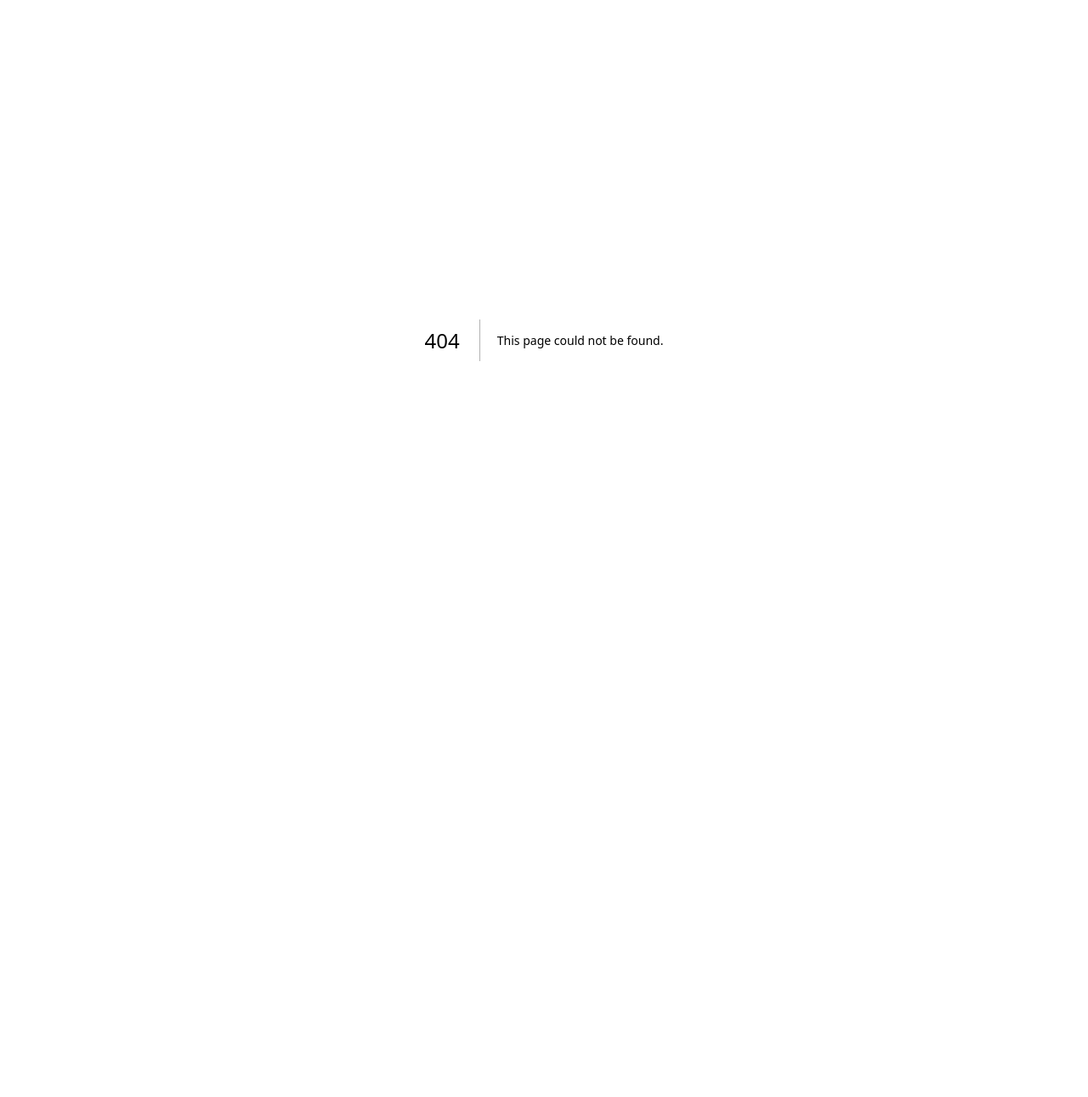
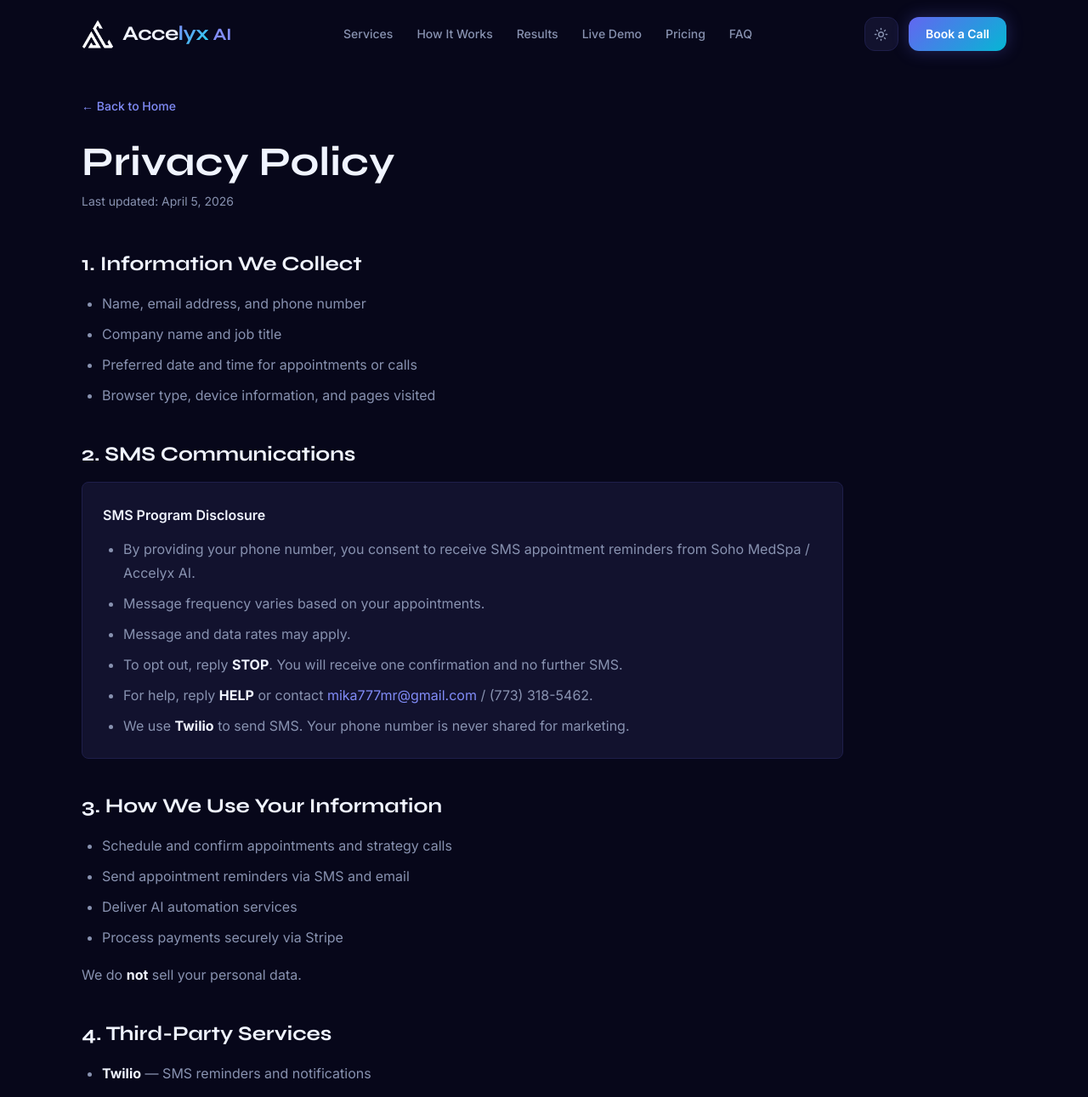
Before and after one commit to MirlanR/accelyx-website, a Next.js app: page /privacy-policy in a window 1280 px wide. Before the commit this address had no page. Shown: the top 1291 px of the page at 85% size. Before the commit the page ends 800 px from the top, so only its background shows below. Built offline with nearby package versions, Linux system fonts and the light colour scheme.

Commit message:
Add privacy-policy page with SMS/Twilio disclosure for Twilio A2P registration

```diff
--- /dev/null
+++ b/src/app/privacy-policy/page.tsx
@@ -0,0 +1,80 @@
+import Link from "next/link";
+import Navbar from "@/components/Navbar";
+import Footer from "@/components/Footer";
+
+export const metadata = {
+  title: "Privacy Policy — Accelyx AI",
+};
+
+export default function PrivacyPolicy() {
+  return (
+    <div>
+      <Navbar />
+      <main style={{ backgroundColor: "var(--bg)" }}>
+        <div className="container-max section-padding pt-28 pb-16">
+          <Link href="/" className="inline-flex items-center gap-2 text-sm font-medium mb-8 transition-colors duration-200 hover:opacity-80" style={{ color: "var(--accent)" }}>
+            ← Back to Home
+          </Link>
+          <h1 className="text-4xl md:text-5xl font-bold mb-3" style={{ fontFamily: "'Syne',sans-serif", color: "var(--text)" }}>
+            Privacy Policy
+          </h1>
+          <p className="text-sm mb-12" style={{ color: "var(--muted)" }}>Last updated: April 5, 2026</p>
+          <div className="max-w-4xl space-y-10 text-base leading-7" style={{ color: "var(--muted)" }}>
+            <section>
+              <h2 className="text-xl md:text-2xl font-bold mb-4" style={{ color: "var(--text)", fontFamily: "'Syne',sans-serif" }}>1. Information We Collect</h2>
+              <ul className="list-disc pl-6 space-y-2">
+                <li>Name, email address, and phone number</li>
+                <li>Company name and job title</li>
+                <li>Preferred date and time for appointments or calls</li>
+                <li>Browser type, device information, and pages visited</li>
+              </ul>
+            </section>
+            <section>
+              <h2 className="text-xl md:text-2xl font-bold mb-4" style={{ color: "var(--text)", fontFamily: "'Syne',sans-serif" }}>2. SMS Communications</h2>
+              <div className="rounded-lg p-6" style={{ background: "var(--card)", border: "1px solid var(--border)" }}>
+                <p className="font-semibold mb-3" style={{ color: "var(--text)" }}>SMS Program Disclosure</p>
+                <ul className="list-disc pl-6 space-y-2">
+                  <li>By providing your phone number, you consent to receive SMS appointment reminders from Soho MedSpa / Accelyx AI.</li>
+                  <li>Message frequency varies based on your appointments.</li>
+                  <li>Message and data rates may apply.</li>
+                  <li>To opt out, reply <strong style={{ color: "var(--text)" }}>STOP</strong>. You will receive one confirmation and no further SMS.</li>
+                  <li>For help, reply <strong style={{ color: "var(--text)" }}>HELP</strong> or contact <a href="mailto:mika777mr@gmail.com" style={{ color: "var(--accent)" }}>mika777mr@gmail.com</a> / (773) 318-5462.</li>
+                  <li>We use <strong style={{ color: "var(--text)" }}>Twilio</strong> to send SMS. Your phone number is never shared for marketing.</li>
+                </ul>
+              </div>
+            </section>
+            <section>
+              <h2 className="text-xl md:text-2xl font-bold mb-4" style={{ color: "var(--text)", fontFamily: "'Syne',sans-serif" }}>3. How We Use Your Information</h2>
+              <ul className="list-disc pl-6 space-y-2">
+                <li>Schedule and confirm appointments and strategy calls</li>
+                <li>Send appointment reminders via SMS and email</li>
+                <li>Deliver AI automation services</li>
+                <li>Process payments securely via Stripe</li>
+              </ul>
+              <p className="mt-4">We do <strong style={{ color: "var(--text)" }}>not</strong> sell your personal data.</p>
+            </section>
+            <section>
+              <h2 className="text-xl md:text-2xl font-bold mb-4" style={{ color: "var(--text)", fontFamily: "'Syne',sans-serif" }}>4. Third-Party Services</h2>
+              <ul className="list-disc pl-6 space-y-2">
+                <li><strong style={{ color: "var(--text)" }}>Twilio</strong> — SMS reminders and notifications</li>
+                <li><strong style={{ color: "var(--text)" }}>Google Calendar</strong> — scheduling</li>
+                <li><strong style={{ color: "var(--text)" }}>Stripe</strong> — payment processing</li>
+                <li><strong style={{ color: "var(--text)" }}>n8n</strong> — workflow automation</li>
+              </ul>
+            </section>
+            <section>
+              <h2 className="text-xl md:text-2xl font-bold mb-4" style={{ color: "var(--text)", fontFamily: "'Syne',sans-serif" }}>5. Your Rights</h2>
+              <ul className="list-disc pl-6 space-y-2">
+                <li>Request access, correction, or deletion of your data</li>
+                <li>Opt out of SMS at any time by replying STOP</li>
+                <li>Withdraw consent at any time</li>
+              </ul>
+              <p className="mt-4">Contact: <a href="mailto:hello@accelyx.ai" className="underline" style={{ color: "var(--accent)" }}>hello@accelyx.ai</a> or (773) 318-5462</p>
+            </section>
+          </div>
+        </div>
+      </main>
+      <Footer />
+    </div>
+  );
+}
```
